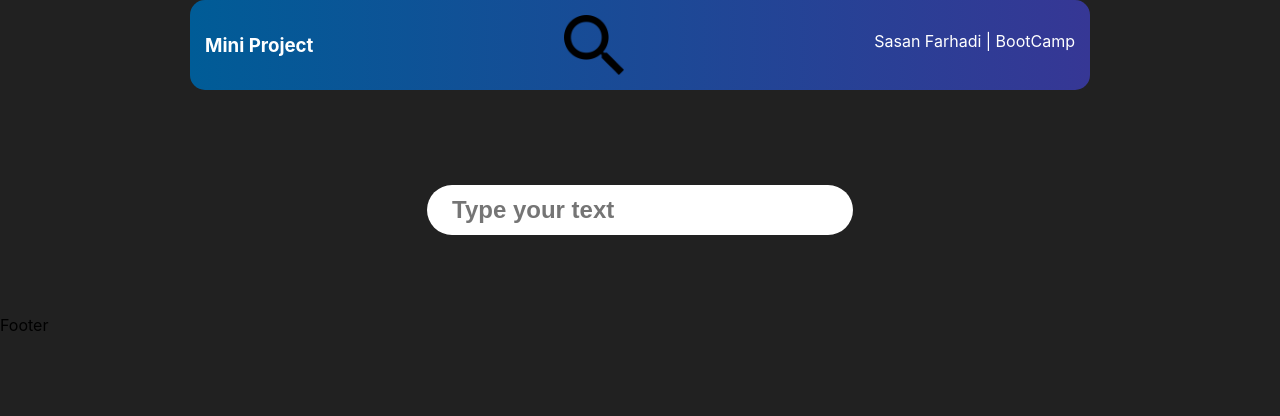
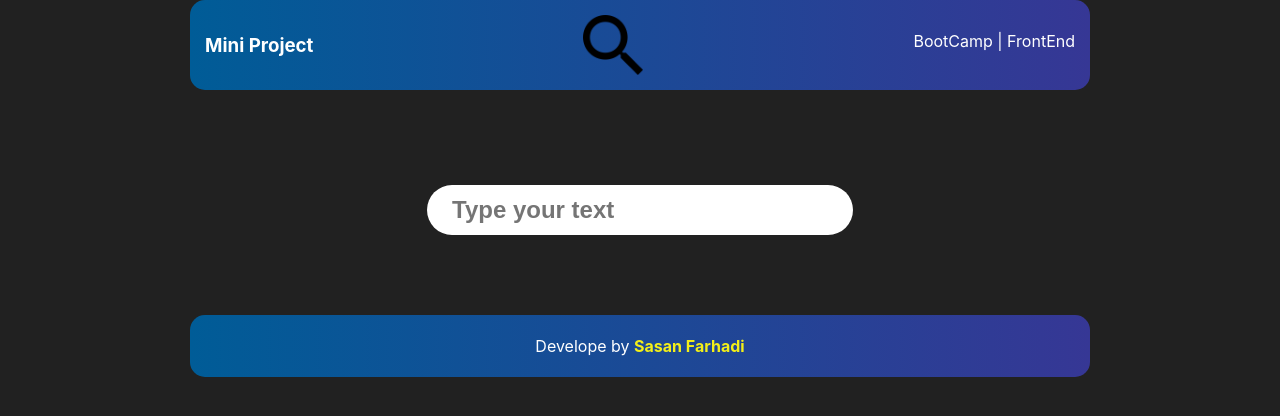
Before and after one commit to sasan-farhadi/input-mask, a React (Vite) app: page / in a window 1280 px wide. Shown: the top 416 px of the page. Built offline with nearby package versions, Linux system fonts and the light colour scheme.

Commit message:
header and footer design

```diff
--- a/src/components/layout/Footer.jsx
+++ b/src/components/layout/Footer.jsx
@@ -1,8 +1,12 @@
+import styles from './Footer.module.css'
+
 const Footer = () => {
     return (
-        <>
-            Footer
-        </>
+        <div className='container'>
+            <div className={styles.footer}>
+                <p>Develope by <a href="https://github.com/sasan-farhadi" target='_blank'>Sasan Farhadi</a></p>
+            </div>
+        </div>
     )
 }
 export default Footer
--- /dev/null
+++ b/src/components/layout/Footer.module.css
@@ -0,0 +1,13 @@
+.footer {
+    background: linear-gradient(to right, #005c97, #363795);
+    padding: 5px;
+    border-radius: 15px;
+    margin-bottom: 15px;
+    text-align: center;
+}
+
+.footer a {
+    text-decoration: none;
+    font-weight: bold;
+    color: #f3ef18;
+}
--- a/src/components/layout/Header.jsx
+++ b/src/components/layout/Header.jsx
@@ -2,10 +2,10 @@ import styles from './Header.module.css'
 const Header = () => {
     return (
         <div className="container">
-            <div className={styles.content}>
+            <div className={styles.header}>
                 <h3>Mini Project</h3>
                 <img src="./searchicon.png" alt="" />
-                <p>Sasan Farhadi | BootCamp</p>
+                <p>BootCamp | FrontEnd</p>
             </div>
         </div>
     )
--- a/src/components/layout/Header.module.css
+++ b/src/components/layout/Header.module.css
@@ -1,4 +1,4 @@
-.content {
+.header {
     display: flex;
     justify-content: space-between;
     background: linear-gradient(to right, #005c97, #363795);
@@ -7,12 +7,12 @@
     margin-bottom: 15px;
 }
 
-.content h3,
+.header h3,
 p {
     color: #fff;
 }
 
-.content img {
+.header img {
     width: 60px;
     height: auto;
 }
```
